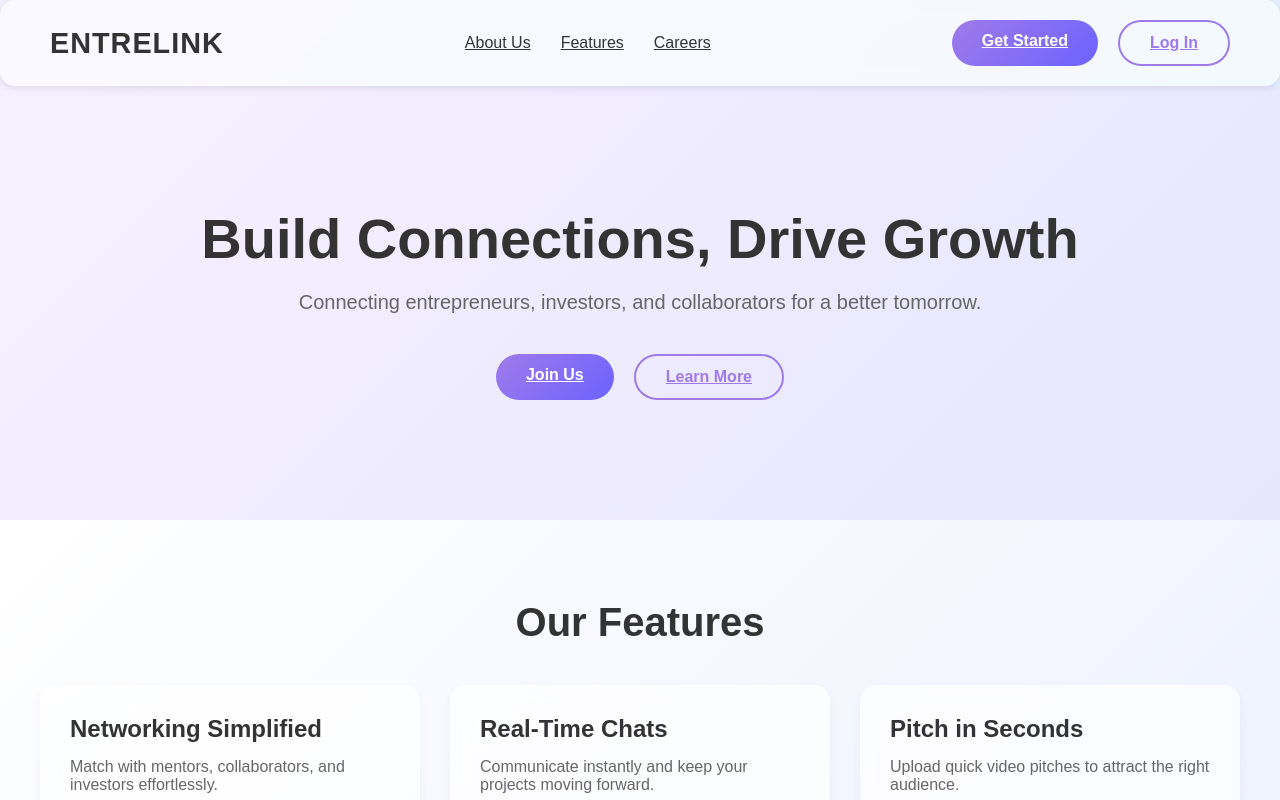
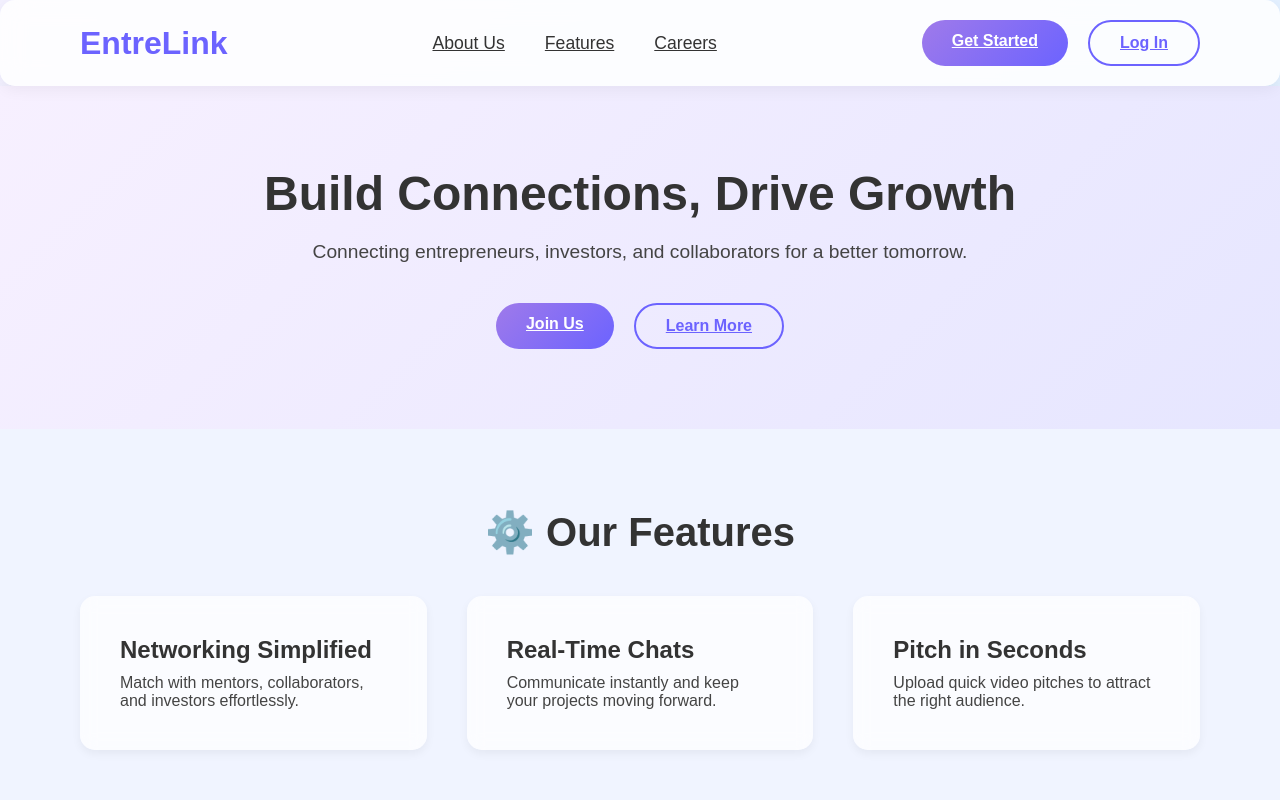
Before and after one commit to SimplyGenius-svg/ent-main, a React (Create React App) app: page / in a window 1280 px wide. Built offline with nearby package versions, Linux system fonts and the light colour scheme.

Commit message:
redesign homepage

```diff
--- a/src/HomePage.js
+++ b/src/HomePage.js
@@ -22,12 +22,12 @@ const HomePage = () => {
         <p className="subtext">Connecting entrepreneurs, investors, and collaborators for a better tomorrow.</p>
         <div className="hero-cta">
           <a href="/signup" className="btn primary">Join Us</a>
-          <a href="/learn-more" className="btn secondary">Learn More</a>
+          <a href="#our-team" className="btn secondary">Learn More</a> {/* Updated Learn More button to scroll to "Our Team" */}
         </div>
       </section>
 
       <section id="features" className="features-section">
-        <h2 className="section-title">Our Features</h2>
+        <h2 className="section-title"><span className="icon">⚙️</span> Our Features</h2>
         <div className="features-grid">
           <div className="feature-card">
             <h3>Networking Simplified</h3>
@@ -45,14 +45,34 @@ const HomePage = () => {
       </section>
 
       <section id="about" className="about-section">
-        <h2 className="section-title">About Us</h2>
+        <h2 className="section-title"><span className="icon">ℹ️</span> About Us</h2>
         <p className="about-text">EntreLink is redefining entrepreneurship by making it easier to connect, collaborate, and succeed. From investor matchmaking to real-time collaboration tools, we are empowering tomorrow’s leaders.</p>
       </section>
 
       <section id="careers" className="careers-section">
-        <h2 className="section-title">Join Our Team</h2>
+        <h2 className="section-title"><span className="icon">💼</span> Join Our Team</h2>
         <p className="careers-text">Passionate about entrepreneurship and tech? We’re looking for forward-thinking individuals to help shape the future.</p>
         <a href="https://gyanb.notion.site/Entrelink-Careers-40c96e2d9b8345dda94b55c713f18344?pvs=4" className="btn primary">Explore Careers</a>
+      </section>
+
+      {/* New Our Team Section */}
+      <section id="our-team" className="our-team-section">
+        <h2 className="section-title"><span className="icon">👥</span> Our Team</h2>
+        <p className="team-text">Meet the innovators behind EntreLink. Our diverse team is passionate about bringing entrepreneurs, mentors, and investors together to create powerful networks that drive growth.</p>
+        <div className="team-grid">
+          <div className="team-member">
+            <h3>Gyan Bhambhani</h3>
+            <p>CEO & CoFounder</p>
+          </div>
+          <div className="team-member">
+            <h3>Andrew Xiao</h3>
+            <p>Chief Technology Officer</p>
+          </div>
+          <div className="team-member">
+            <h3>Aarushi Thaker</h3>
+            <p>Chief Marketing Officer</p>
+          </div>
+        </div>
       </section>
 
       <footer className="footer">
--- a/src/styles/styles.css
+++ b/src/styles/styles.css
@@ -1,4 +1,16 @@
-/* General Styles */
+:root {
+  --primary-color: #6C63FF;
+  --secondary-color: #9F7AEA;
+  --background-light: #f0f4ff;
+  --background-dark: #e1e8f0;
+  --text-primary: #333;
+  --text-secondary: #444; /* Darkened for better contrast */
+  --space-sm: 10px;
+  --space-md: 20px;
+  --space-lg: 40px;
+  --space-xl: 80px;
+}
+
 * {
   margin: 0;
   padding: 0;
@@ -25,7 +37,7 @@ body {
   cursor: url('cursor.svg'), auto; /* Custom cursor for a unique feel */
 }
 
-/* Dynamic Background Animation */
+
 body::before {
   content: '';
   position: fixed;
@@ -34,220 +46,296 @@ body::before {
   width: 100vw;
   height: 100vh;
   z-index: -1;
-  background: linear-gradient(135deg, #f0f4ff, #e1e8f0);
-  animation: gradientShift 10s ease infinite; /* Subtle background gradient shift */
+  background: linear-gradient(135deg, var(--background-light), var(--background-dark));
+  animation: gradientShift 10s ease infinite;
 }
 
 @keyframes gradientShift {
-  0% {
-    background: linear-gradient(135deg, #f0f4ff, #e1e8f0);
+  0%, 100% {
+    background: linear-gradient(135deg, var(--background-light), var(--background-dark));
   }
   50% {
     background: linear-gradient(135deg, #dce7ff, #cfe0f5);
-  }
-  100% {
-    background: linear-gradient(135deg, #f0f4ff, #e1e8f0);
   }
 }
 
 /* Header */
 .header {
+  padding: var(--space-md) var(--space-xl);
+  background: rgba(255, 255, 255, 0.85);
+  backdrop-filter: blur(12px);
   display: flex;
   justify-content: space-between;
   align-items: center;
-  padding: 20px 50px;
-  background: rgba(255, 255, 255, 0.6); /* Semi-transparent for glassmorphism */
-  backdrop-filter: blur(10px); /* Frosted glass effect */
-  box-shadow: 0 2px 8px rgba(0, 0, 0, 0.1);
-  border-radius: 15px; /* Rounded for a softer feel */
+  border-radius: 15px;
+  box-shadow: 0px 4px 15px rgba(0, 0, 0, 0.05);
 }
 
+/* Font Update */
+body {
+  font-family: 'Montserrat', sans-serif; /* Updated to a more elegant font */
+}
+
+/* Logo */
 .logo {
-  font-size: 1.8rem;
+  font-size: 2rem;
   font-weight: bold;
-  color: #333;
-  text-transform: uppercase;
-  letter-spacing: 1px;
+  color: var(--primary-color);
+  text-transform: none; /* Removed capitalization */
 }
+
+/* Move Explore Careers button down */
+.careers-text {
+  color: var(--text-secondary);
+  margin-bottom: var(--space-lg); /* Added margin below the description */
+}
+
+/* Our Team Section */
+.our-team-section {
+  padding: var(--space-xl);
+  background: linear-gradient(135deg, #ffffff, #f2f6ff);
+  text-align: center;
+}
+
+.team-text {
+  font-size: 1.2rem;
+  color: var(--text-secondary);
+  max-width: 800px;
+  margin: 0 auto;
+  line-height: 1.7;
+  margin-bottom: var(--space-lg); /* Added margin below team text */
+}
+
+.team-grid {
+  display: grid;
+  grid-template-columns: repeat(auto-fit, minmax(250px, 1fr));
+  gap: var(--space-lg);
+  max-width: 1200px;
+  margin: 0 auto;
+}
+
+.team-member {
+  background: rgba(255, 255, 255, 0.8);
+  padding: var(--space-md);
+  border-radius: 15px;
+  box-shadow: 0 4px 12px rgba(0, 0, 0, 0.05);
+}
+
+.team-member h3 {
+  font-size: 1.5rem;
+  color: var(--text-primary);
+}
+
+.team-member p {
+  font-size: 1rem;
+  color: var(--text-secondary);
+}
+
 
 .navbar {
   display: flex;
-  gap: 30px;
+  gap: var(--space-lg); /* Increased spacing between links */
 }
 
 .nav-item {
-  color: #333;
-  font-size: 1rem;
+  color: var(--text-primary);
+  font-size: 1.1rem;
   font-weight: 500;
-  transition: color 0.3s;
+  transition: color 0.3s, transform 0.3s ease;
 }
 
 .nav-item:hover {
-  color: #9F7AEA;
+  color: var(--primary-color);
+  transform: translateY(-3px); /* Slight movement on hover */
 }
 
 .cta-buttons {
   display: flex;
-  gap: 20px;
+  gap: var(--space-md);
 }
 
 .btn {
   padding: 12px 30px;
   border-radius: 30px;
   font-weight: 600;
-  transition: background-color 0.3s ease, transform 0.2s ease; /* Added transform for hover effect */
+  transition: transform 0.3s ease;
 }
 
 .primary {
-  background: linear-gradient(135deg, #9F7AEA, #6C63FF);
+  background: linear-gradient(135deg, var(--secondary-color), var(--primary-color));
   color: white;
 }
 
 .primary:hover {
-  background: linear-gradient(135deg, #805AD5, #6C63FF);
-  transform: translateY(-3px); /* Subtle lift on hover */
+  transform: translateY(-3px);
+  box-shadow: 0px 8px 15px rgba(0, 0, 0, 0.1);
 }
 
 .secondary {
   background-color: transparent;
-  border: 2px solid #9F7AEA;
-  color: #9F7AEA;
+  border: 2px solid var(--primary-color);
+  color: var(--primary-color);
 }
 
 .secondary:hover {
-  background-color: #9F7AEA;
+  background-color: var(--primary-color);
   color: white;
-  transform: translateY(-3px); /* Hover effect */
+  transform: translateY(-3px);
+}
+
+/* Responsive Design */
+@media (max-width: 768px) {
+  .navbar {
+    gap: var(--space-md); /* Reduce gap for smaller screens */
+  }
+
+  .cta-buttons {
+    flex-direction: column;
+    gap: var(--space-sm);
+  }
+
+  .logo {
+    font-size: 1.5rem;
+  }
+}
+
+
+/* Buttons */
+.btn {
+  padding: 12px 30px;
+  border-radius: 30px;
+  font-weight: 600;
+  transition: transform 0.3s ease;
+}
+
+.primary {
+  background: linear-gradient(135deg, var(--secondary-color), var(--primary-color));
+  color: white;
+}
+
+.primary:hover {
+  transform: translateY(-3px); /* Reduced the hover movement */
+  box-shadow: 0px 8px 15px rgba(0, 0, 0, 0.1); /* Refined the shadow */
+}
+
+.secondary {
+  background-color: transparent;
+  border: 2px solid var(--primary-color);
+  color: var(--primary-color);
+}
+
+.secondary:hover {
+  background-color: var(--primary-color);
+  color: white;
+  transform: translateY(-3px); /* Reduced the hover movement */
 }
 
 /* Hero Section */
 .hero-section {
-  padding: 120px 20px;
+  padding: var(--space-xl);
   text-align: center;
   background: linear-gradient(135deg, #f7f0ff, #e6e6ff);
+  box-shadow: 0 4px 12px rgba(0, 0, 0, 0.05); /* Reduced shadow intensity */
 }
 
 .headline {
-  font-size: 3.5rem;
-  color: #333;
-  margin-bottom: 20px;
+  font-size: 3rem;
+  color: var(--text-primary);
+  margin-bottom: var(--space-md);
 }
 
 .subtext {
-  font-size: 1.25rem;
-  color: #666;
-  margin-bottom: 40px;
+  font-size: 1.2rem;
+  color: var(--text-secondary);
+  margin-bottom: var(--space-lg);
 }
 
 .hero-cta {
   display: flex;
-  gap: 20px;
+  gap: var(--space-md);
   justify-content: center;
 }
 
 /* Features Section */
 .features-section {
-  padding: 80px 20px;
-  background: linear-gradient(135deg, #ffffff, #eef2ff);
+  padding: var(--space-xl);
+  background: var(--background-light);
 }
 
 .section-title {
   font-size: 2.5rem;
-  color: #333;
+  color: var(--text-primary);
   text-align: center;
-  margin-bottom: 40px;
+  margin-bottom: var(--space-lg);
 }
 
 .features-grid {
   display: grid;
-  grid-template-columns: repeat(auto-fit, minmax(300px, 1fr));
-  gap: 30px;
+  grid-template-columns: repeat(auto-fit, minmax(280px, 1fr)); /* Adjusted minimum column size */
+  gap: var(--space-lg);
   max-width: 1200px;
   margin: 0 auto;
 }
 
 .feature-card {
-  background: rgba(255, 255, 255, 0.7); /* Glassmorphism effect */
-  backdrop-filter: blur(10px); /* Frosted glass effect */
-  padding: 30px;
+  background: rgba(255, 255, 255, 0.75); /* Refined background opacity */
+  backdrop-filter: blur(8px); /* Slightly reduced blur */
+  padding: var(--space-lg);
   border-radius: 15px;
   box-shadow: 0 4px 10px rgba(0, 0, 0, 0.05);
   transition: transform 0.3s ease, background-color 0.3s ease;
 }
 
 .feature-card:hover {
-  transform: translateY(-10px); /* Subtle hover lift */
-  background-color: rgba(255, 255, 255, 0.85); /* More emphasis on hover */
+  transform: translateY(-8px); /* Adjusted hover movement */
+  background-color: rgba(255, 255, 255, 0.85);
 }
 
 .feature-card h3 {
   font-size: 1.5rem;
-  color: #333;
-  margin-bottom: 15px;
+  color: var(--text-primary);
+  margin-bottom: var(--space-sm);
 }
 
 .feature-card p {
   font-size: 1rem;
-  color: #666;
+  color: var(--text-secondary);
 }
 
 /* About Section */
 .about-section {
-  padding: 80px 20px;
+  padding: var(--space-xl);
   background: linear-gradient(135deg, #f7f0ff, #ececf6);
   text-align: center;
 }
 
 .about-text {
-  font-size: 1.2rem;
-  color: #666;
+  font-size: 1.1rem; /* Reduced font size for consistency */
+  color: var(--text-secondary);
   max-width: 800px;
   margin: 0 auto;
-  line-height: 1.7;
+  line-height: 1.6; /* Adjusted line height */
 }
 
 /* Careers Section */
 .careers-section {
-  padding: 80px 20px;
+  padding: var(--space-xl);
   background: linear-gradient(135deg, #ffffff, #eef2ff);
   text-align: center;
 }
 
-.careers-text {
-  font-size: 1.2rem;
-  color: #666;
-  max-width: 700px;
-  margin: 0 auto;
-  line-height: 1.7;
-}
-
 /* Footer */
 .footer {
-  padding: 40px;
-  background: rgba(255, 255, 255, 0.6);
-  backdrop-filter: blur(10px);
+  padding: var(--space-lg);
+  background: rgba(255, 255, 255, 0.7); /* Increased opacity for better contrast */
+  backdrop-filter: blur(8px);
   text-align: center;
   border-top: 1px solid #e0e0e0;
 }
 
 .footer p {
-  color: #777;
+  color: #555; /* Darkened text for better contrast */
   font-size: 1rem;
-}
-
-/* Dark Mode Toggle */
-.dark-mode {
-  background-color: #121212;
-  color: #ffffff;
-}
-
-.dark-mode .header {
-  background-color: #1c1c1c;
-}
-
-.dark-mode .feature-card {
-  background-color: rgba(255, 255, 255, 0.1);
-  color: #ffffff;
 }
 
 /* Responsive Design */
@@ -261,11 +349,11 @@ body::before {
     align-items: center;
   }
 
-  .hero h1 {
+  .headline {
     font-size: 2.5rem;
   }
 
-  .hero p {
+  .subtext {
     font-size: 1.1rem;
   }
 }
```
Also changed, not shown: src/Dashboard.js (line endings or trailing spaces), src/styles/Dashboard.css (line endings or trailing spaces).
